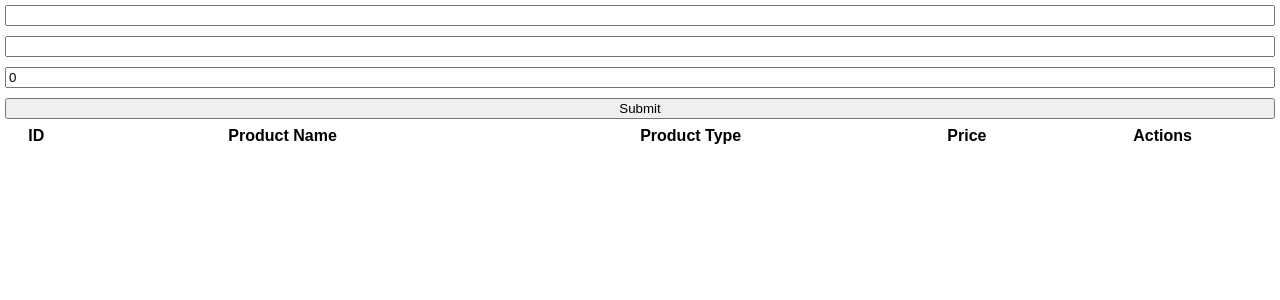
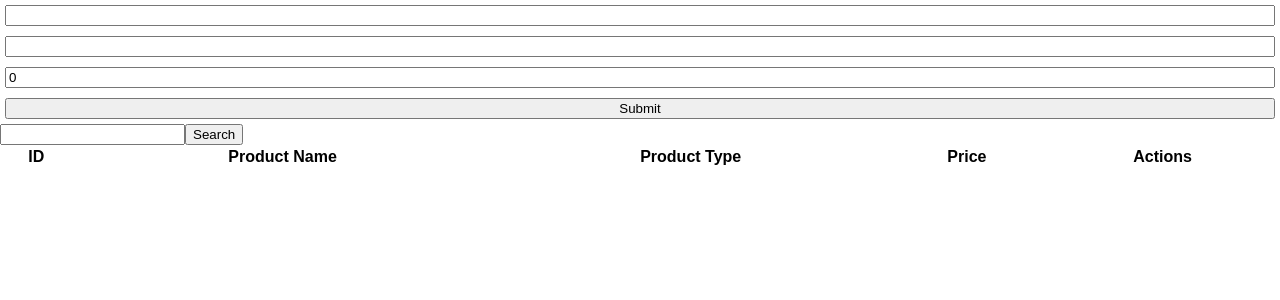
Before and after one commit to imyagnesh/zeolearn-app, a React (Create React App) app: page / in a window 1280 px wide. Shown: the top 300 px of the page. Built offline with nearby package versions, Linux system fonts and the light colour scheme.

Commit message:
added search bar

```diff
--- a/src/containers/Product/index.js
+++ b/src/containers/Product/index.js
@@ -27,6 +27,7 @@ class Product extends Component {
     this.onSubmitForm = this.onSubmitForm.bind(this);
     this.updateProduct = this.updateProduct.bind(this);
     this.deleteProduct = this.deleteProduct.bind(this);
+    this.onSearch = this.onSearch.bind(this);
   }
 
   onChangeText(e) {
@@ -62,6 +63,17 @@ class Product extends Component {
     this.setState({
       productList: productList.filter(x => x.id !== item.id),
     });
+  }
+
+  onSearch(e) {
+    e.preventDefault();
+    const { productList } = this.state;
+    this.setState({
+      productList: productList.filter(
+        x => x.productName.toLowerCase() === this.searchText.value.toLowerCase(),
+      ),
+    });
+    this.searchText.value = '';
   }
 
   render() {
@@ -103,6 +115,19 @@ class Product extends Component {
           />
           <input style={styles.wrapper} type="submit" value="Submit" />
         </form>
+        <form onSubmit={this.onSearch}>
+          <input
+            type="text"
+            ref={(ref) => {
+              this.searchText = ref;
+            }}
+            name="search"
+            onChange={(e) => {
+              this.searchText.value = e.target.value;
+            }}
+          />
+          <input type="submit" value="Search" />
+        </form>
         <table
           style={{
             width: '100%',
```
